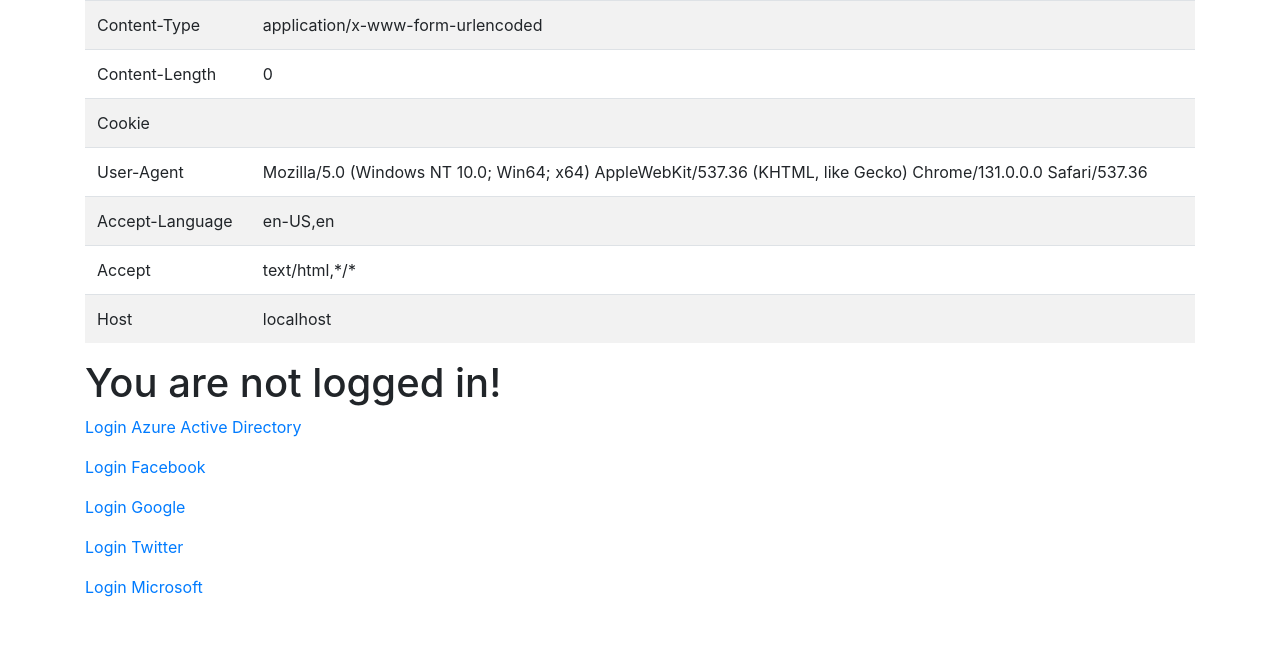
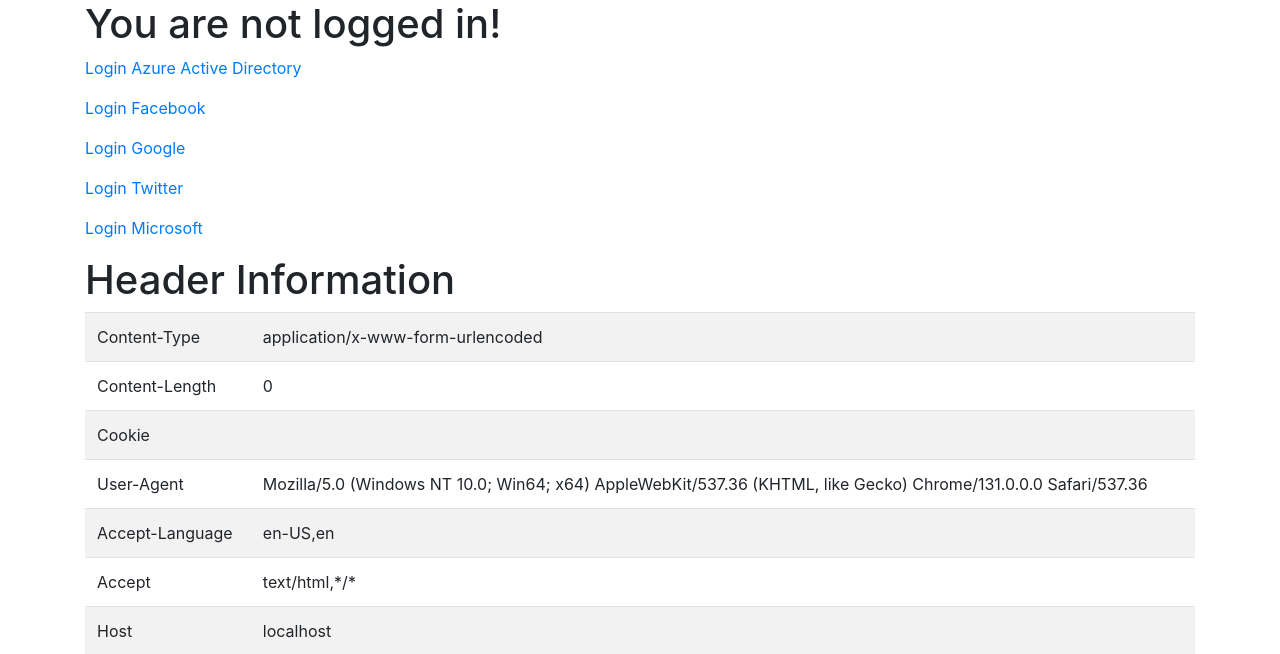
Before and after one commit to kvaes/Azure-Webapp-Auth-Example, a PHP site: page / in a window 1280 px wide. Shown: the top 654 px of the page. Run offline with PHP 8.4, Linux system fonts and the light colour scheme; data that the repository does not hold is empty; some libraries are stand-ins or nearby versions.

Commit message:
A minor layout switch, header information below

```diff
--- a/index.php
+++ b/index.php
@@ -15,12 +15,6 @@
 <body>
 	<div class="container">
 		<?php
-		echo '<table class="table table-striped table-hover">';
-		foreach (getallheaders() as $name => $value) {
-			echo "<tr><td>$name</td><td>$value</td></tr>";
-		}
-		echo "</table>";
-
 		$authUser = $_SERVER['HTTP_X_MS_CLIENT_PRINCIPAL_NAME'];
 		if ($authUser <> "") {
 			echo "<h1>Logged in as $authUser</h1>";
@@ -35,6 +29,13 @@
 			echo '<p><a href="/.auth/login/microsoft">Login Microsoft</a></p>';
 		}
 
+		echo "<h1>Header Information</h1>";
+		echo '<table class="table table-striped table-hover">';
+		foreach (getallheaders() as $name => $value) {
+			echo "<tr><td>$name</td><td>$value</td></tr>";
+		}
+		echo "</table>";
+
 		/*echo "<h1>_Server</h1>";
 		echo "<p>";
 		print_r($_SERVER);
```
